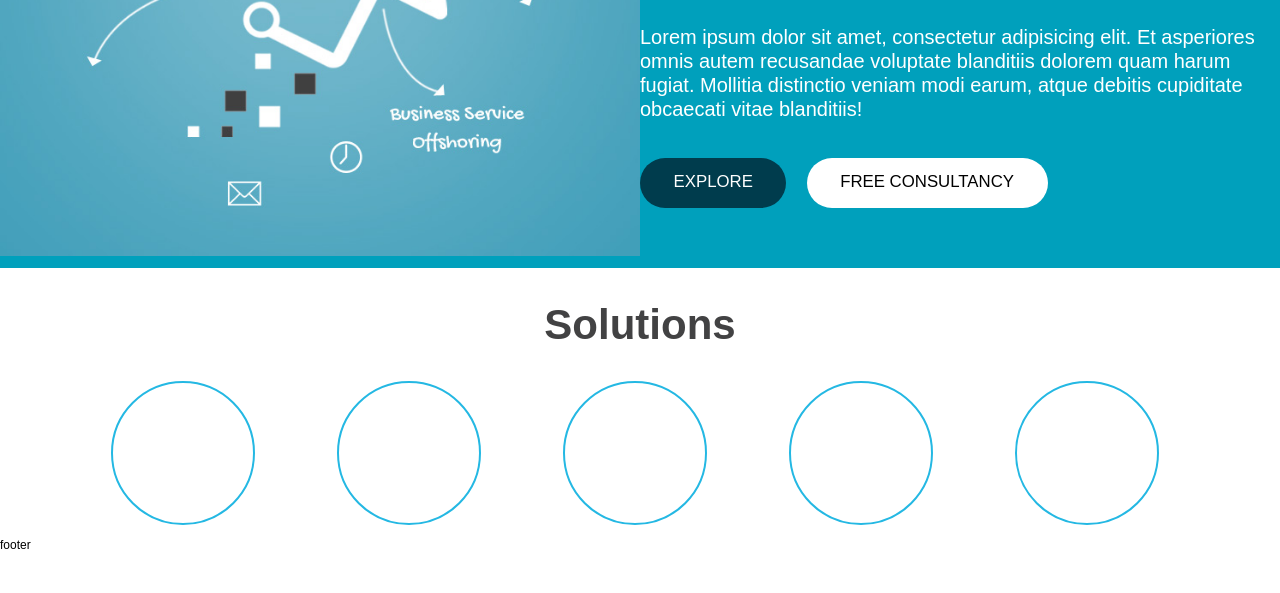
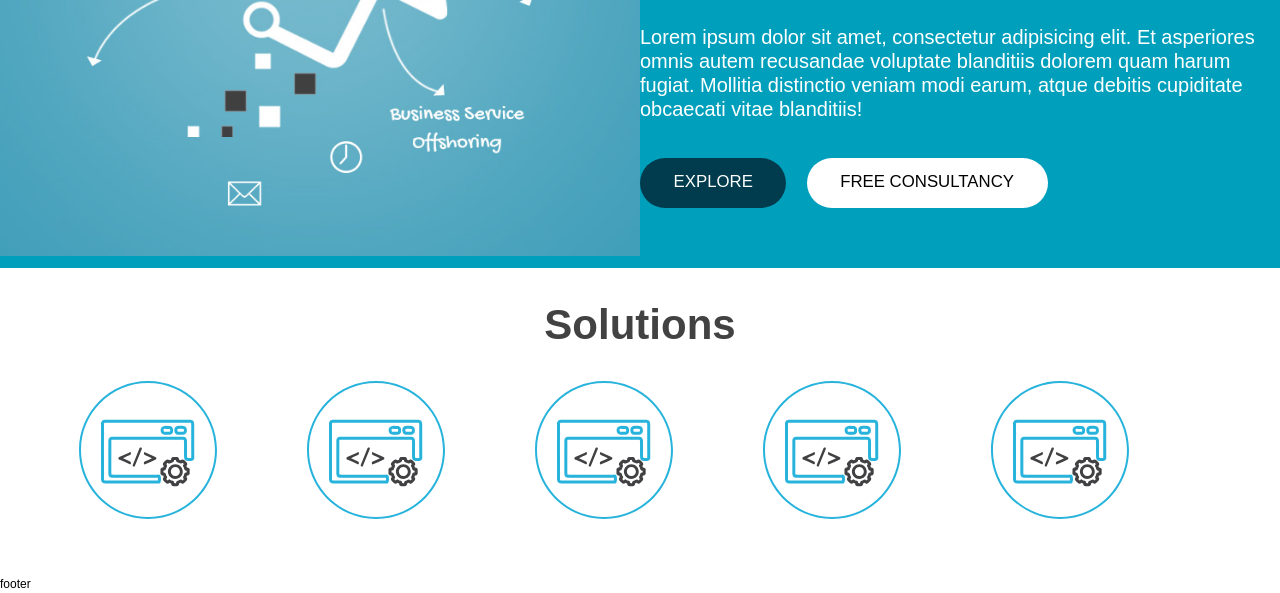
Before and after one commit to arunnayak/wizardcomm, a website: page src/index.html in a window 1280 px wide. Shown: the part 503-1096 px from the top of the page. Before the commit the page ends 1057 px from the top, so only its background shows below. Drawn offline with nearby package versions, Linux system fonts and the light colour scheme; files that its build step writes are made by us from their sources.

Commit message:
svg added

```diff
--- a/src/partials/solutions/solutions.html
+++ b/src/partials/solutions/solutions.html
@@ -4,28 +4,30 @@
         <ul class="solutions__list">
             <li class="solutions__item">
                 <a class="solutions__link" href="">
-                    <svg viewBox="0 0 50 50" class="">
-                        <use xmlns:xlink="http://www.w3.org/1999/xlink" xlink:href="../../img/icons.svg#test"></use>
-                    </svg>
+                    <img src="../../img/home/001_software_dev.svg" alt="" />
+                </a>
+
+            </li>
+            <li class="solutions__item">
+                <a class="solutions__link" href="">
+                    <img src="../../img/home/001_software_dev.svg" alt="" />
                 </a>
             </li>
             <li class="solutions__item">
                 <a class="solutions__link" href="">
+                    <img src="../../img/home/001_software_dev.svg" alt="" />
 
                 </a>
             </li>
             <li class="solutions__item">
                 <a class="solutions__link" href="">
+                    <img src="../../img/home/001_software_dev.svg" alt="" />
 
                 </a>
             </li>
             <li class="solutions__item">
                 <a class="solutions__link" href="">
-
-                </a>
-            </li>
-            <li class="solutions__item">
-                <a class="solutions__link" href="">
+                    <img src="../../img/home/001_software_dev.svg" alt="" />
 
                 </a>
             </li>
--- a/src/sass/modules/_solutions.scss
+++ b/src/sass/modules/_solutions.scss
@@ -2,25 +2,32 @@
     &__list{}
     &__item{
         float: left;
-        padding: 0 3.5%;
-        margin-bottom: 1em;
-
+        margin: 0 0 5% 0%;
+        text-align: center;
+        width: 50%;
+        &:nth-child(2n){
+            margin-right: 0;
+        }
         @media(min-width: 768px){
-            padding: 0 3.6%;
+            width: calc(20% - 6em);
+            margin-right: 6em;
+            &:nth-child(2n){
+                margin-right: 6em;
+            }
         }
 
         &:last-child{
-            padding-right: 0;
-            .solutions__link{
-                margin-right: 0;
-            }
+            margin-right: 0;
+        }
+
+        &:hover{
+            cursor: pointer;
         }
     }
     &__link{
-        width: 12em;
-        height: 12em;
+        width: 100%;
         display: block;
-        @include border-radius(10em 10em 10em 10em);
-        border: solid 2px $lightblue;
+
+
     }
 }
```
Also changed, not shown: dist/css/screen.css, dist/img/home/001_software_dev.svg (added), dist/img/home/002_creative_services.svg (added), dist/img/home/003_website_design.svg (added), dist/img/home/004_elearning_solutions.svg (added), dist/img/home/005_business_service.svg (added), dist/img/home/graphics_we_are_with_you.svg (added), dist/img/icons.svg, dist/index.html.
